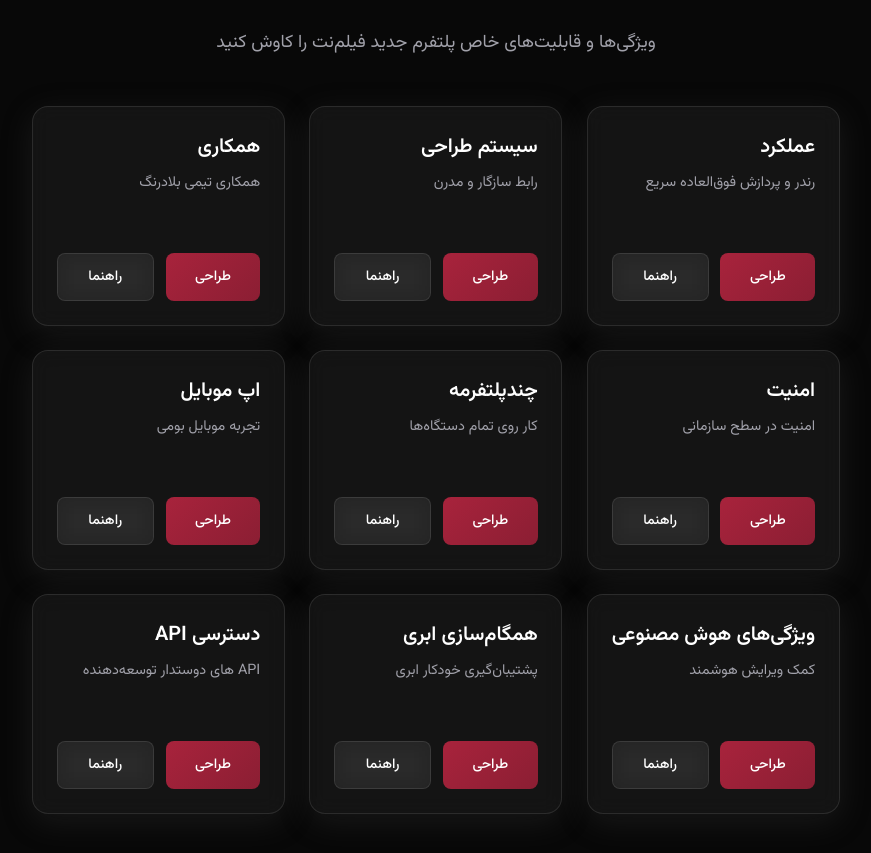
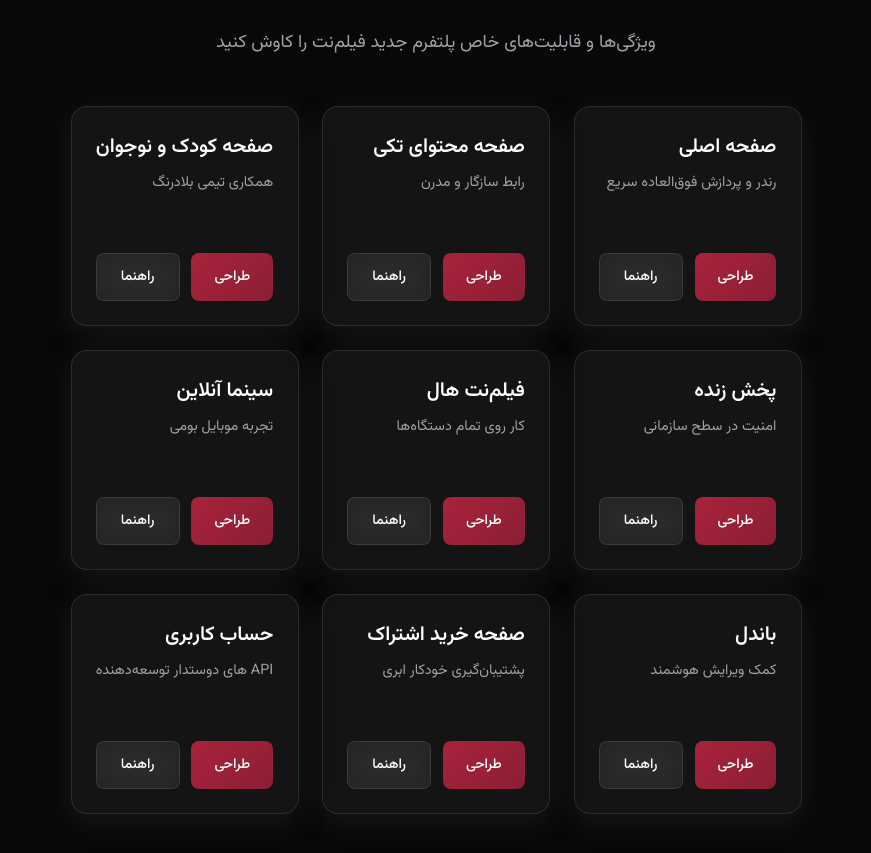
Before and after one commit to smsadeqrohani/design-demo, a React (Vite) app: page / in a window 1280 px wide. Shown: the part 3140-3993 px from the top of the page, without its empty margins (204-1075 px from the left). Built offline with nearby package versions, Linux system fonts and the light colour scheme.

Commit message:
Update FeatureGrid component titles and enhance hover effect. Change feature titles to more relevant content and modify the hover effect in CSS to include scaling for improved visual feedback.

```diff
--- a/src/components/FeatureGrid.css
+++ b/src/components/FeatureGrid.css
@@ -57,7 +57,7 @@
 }
 
 .feature-card:hover {
-  transform: translateY(-5px);
+  transform: translateY(-5px) scale(1.05);
   box-shadow: 0 20px 40px rgba(0, 0, 0, 0.2);
 }
 
--- a/src/components/FeatureGrid.jsx
+++ b/src/components/FeatureGrid.jsx
@@ -10,7 +10,7 @@ const FeatureGrid = () => {
   const features = [
     {
       id: 1,
-      title: 'عملکرد',
+      title: 'صفحه اصلی',
       description: 'رندر و پردازش فوق‌العاده سریع',
       link: 'https://figma.com/feature/performance',
       details: 'تجربه رندر 3 برابر سریع‌تر با موتور بهینه‌شده ما. پیش‌نمایش بلادرنگ برای محتوای 4K و 8K.',
@@ -18,7 +18,7 @@ const FeatureGrid = () => {
     },
     {
       id: 2,
-      title: 'سیستم طراحی',
+      title: 'صفحه محتوای تکی',
       description: 'رابط سازگار و مدرن',
       link: 'https://figma.com/feature/design',
       details: 'سیستم طراحی جامع با افکت‌های شیشه‌ای و بهینه‌سازی تم تاریک.',
@@ -26,7 +26,7 @@ const FeatureGrid = () => {
     },
     {
       id: 3,
-      title: 'همکاری',
+      title: 'صفحه کودک و نوجوان',
       description: 'همکاری تیمی بلادرنگ',
       link: 'https://figma.com/feature/collaboration',
       details: 'ابزارهای همکاری پیشرفته با ویرایش بلادرنگ، کامنت و کنترل نسخه.',
@@ -34,7 +34,7 @@ const FeatureGrid = () => {
     },
     {
       id: 4,
-      title: 'امنیت',
+      title: 'پخش زنده',
       description: 'امنیت در سطح سازمانی',
       link: 'https://figma.com/feature/security',
       details: 'امنیت در سطح بانک با رمزگذاری سرتاسر و ذخیره‌سازی ابری امن.',
@@ -42,7 +42,7 @@ const FeatureGrid = () => {
     },
     {
       id: 5,
-      title: 'چندپلتفرمه',
+      title: 'فیلم‌نت هال',
       description: 'کار روی تمام دستگاه‌ها',
       link: 'https://figma.com/feature/cross-platform',
       details: 'تجربه بی‌درز در دسکتاپ، وب و پلتفرم‌های موبایل.',
@@ -50,7 +50,7 @@ const FeatureGrid = () => {
     },
     {
       id: 6,
-      title: 'اپ موبایل',
+      title: 'سینما آنلاین',
       description: 'تجربه موبایل بومی',
       link: 'https://figma.com/feature/mobile',
       details: 'اپ موبایل کامل با رابط بهینه‌شده لمسی و قابلیت‌های آفلاین.',
@@ -58,7 +58,7 @@ const FeatureGrid = () => {
     },
     {
       id: 7,
-      title: 'ویژگی‌های هوش مصنوعی',
+      title: 'باندل',
       description: 'کمک ویرایش هوشمند',
       link: 'https://figma.com/feature/ai',
       details: 'تصحیح رنگ، میکس صدا و تشخیص هوشمند صحنه مبتنی بر هوش مصنوعی.',
@@ -66,7 +66,7 @@ const FeatureGrid = () => {
     },
     {
       id: 8,
-      title: 'همگام‌سازی ابری',
+      title: 'صفحه خرید اشتراک',
       description: 'پشتیبان‌گیری خودکار ابری',
       link: 'https://figma.com/feature/cloud',
       details: 'همگام‌سازی خودکار ابری با ذخیره‌سازی نامحدود و تاریخچه نسخه.',
@@ -74,7 +74,7 @@ const FeatureGrid = () => {
     },
     {
       id: 9,
-      title: 'دسترسی API',
+      title: 'حساب کاربری',
       description: 'API های دوستدار توسعه‌دهنده',
       link: 'https://figma.com/feature/api',
       details: 'REST API جامع برای ادغام‌های سفارشی و اتوماسیون گردش کار.',
```
